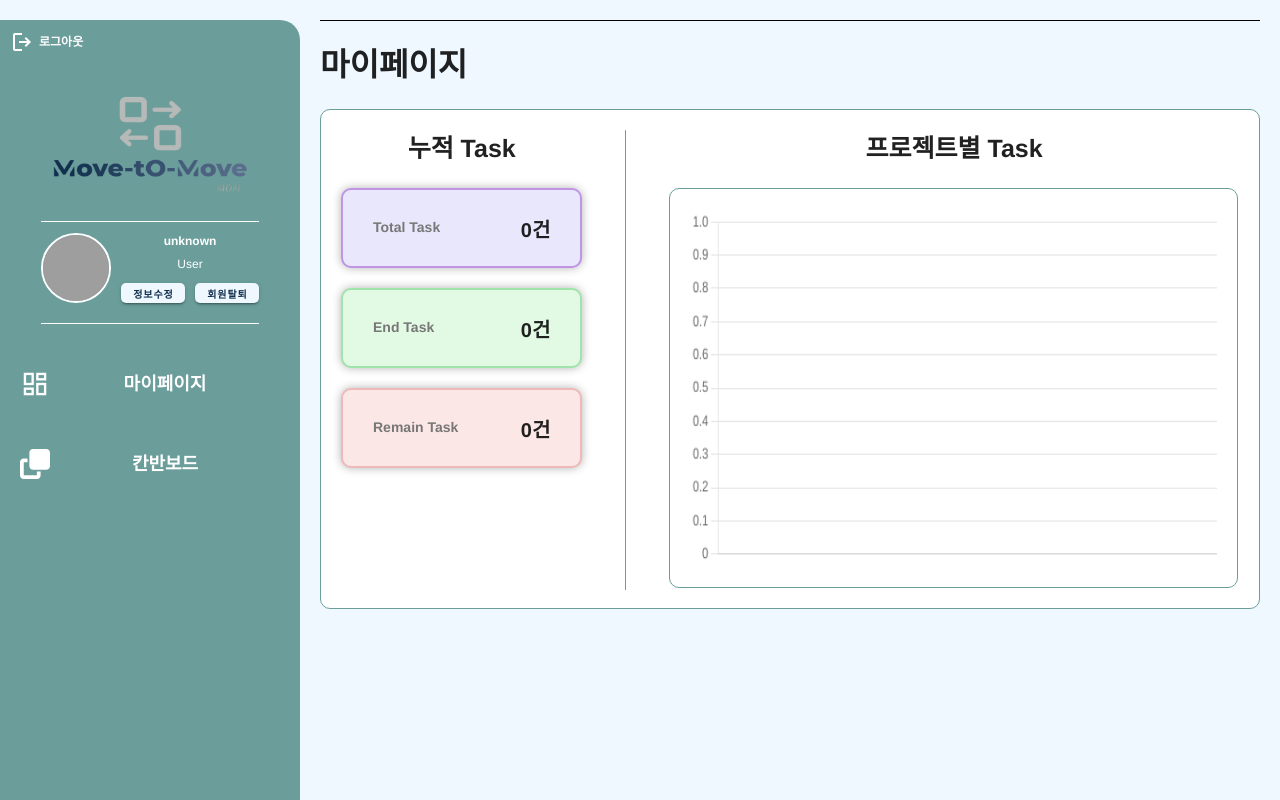
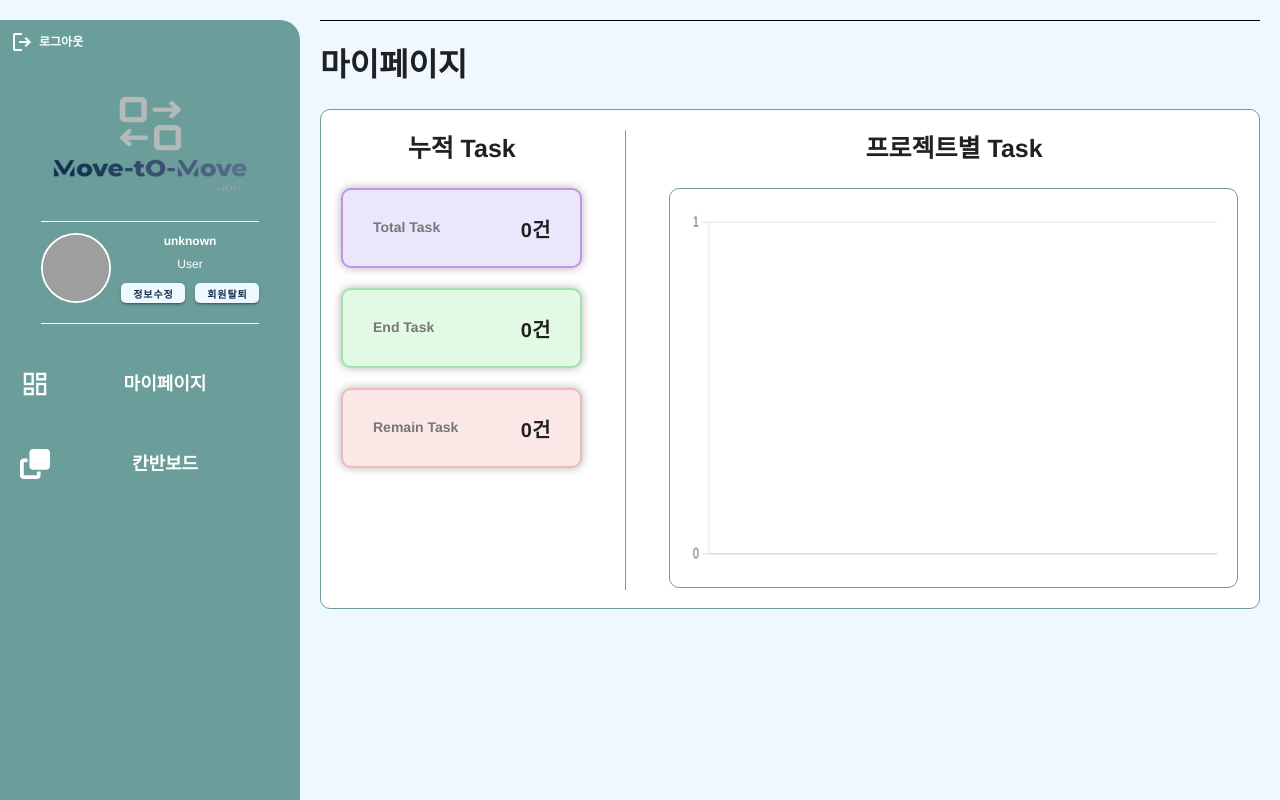
Before and after one commit to OhDongGeon/MoveToMove_MOM_FE, a Vue app: page /move-to-move/mypage in a window 1280 px wide. Shown: the top 800 px of the page. Built offline with nearby package versions, Linux system fonts and the light colour scheme; no server answers; grey boxes are pictures that could not be loaded; what @kangc/v-md-editor would draw is missing.

Commit message:
Modify: 차트 수정
Modify: 차트 수정

```diff
--- a/src/components/view/MyPageCompo.vue
+++ b/src/components/view/MyPageCompo.vue
@@ -59,6 +59,14 @@ export default {
         },
         y: {
           beginAtZero: true,
+          ticks: {
+            // 정수만 표시하도록 설정
+            callback: function (value) {
+              if (Number.isInteger(value)) {
+                return value; // 정수만 반환
+              }
+            },
+          },
         },
       },
     };
```
